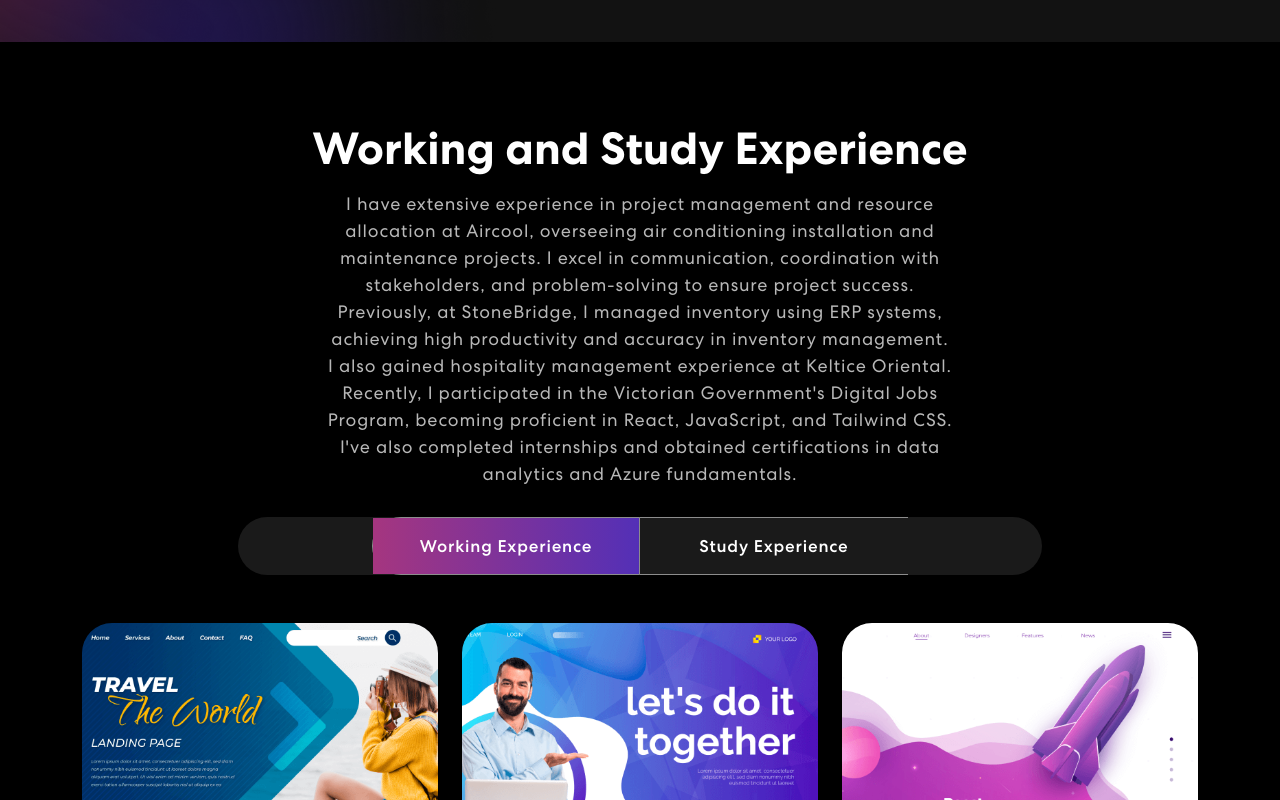
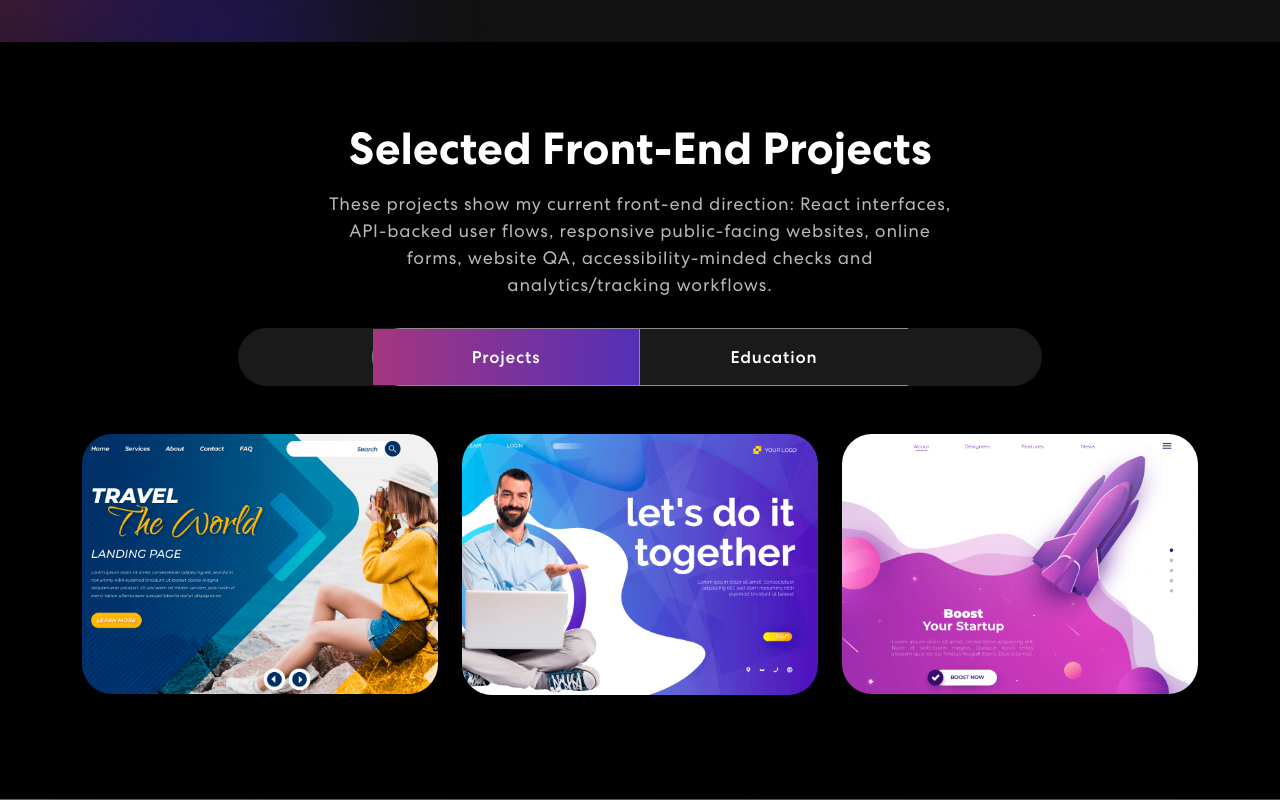
Before and after one commit to kate666kate/personal-portfolio, a React (Create React App) app: page / in a window 1280 px wide. Shown: the part 1380-2180 px from the top of the page. Built offline with nearby package versions, Linux system fonts and the light colour scheme; no server answers.

Commit message:
Refocus projects section on front-end portfolio evidence

```diff
--- a/src/components/Projects.js
+++ b/src/components/Projects.js
@@ -8,21 +8,20 @@ import 'animate.css';
 import TrackVisibility from 'react-on-screen';
 
 export const Projects = () => {
-
   const projects = [
     {
-      title: "Web Maintenance Specialist and Service Coordinator",
-      description: "Aircool Service",
+      title: "Spotify Next.js API Interface",
+      description: "React, Next.js, Express and Spotify Web API authentication flow.",
       imgUrl: projImg1,
     },
     {
-      title: "Hospitality Supervisor",
-      description: "Keltice Oriental",
+      title: "Greenline WordPress Delivery",
+      description: "Responsive service website, forms, REST API, Docker, QA and tracking concepts.",
       imgUrl: projImg2,
     },
     {
-      title: "Inventory Coordinator",
-      description: "StoneBridge",
+      title: "Personal Portfolio Website",
+      description: "React portfolio with component sections, Bootstrap layout, routing and animations.",
       imgUrl: projImg3,
     },
   ];
@@ -35,38 +34,34 @@ export const Projects = () => {
             <TrackVisibility>
               {({ isVisible }) =>
               <div className={isVisible ? "animate__animated animate__fadeIn": ""}>
-                <h2>Working and Study Experience</h2>
-                <p>I have extensive experience in project management and resource allocation at Aircool, overseeing air conditioning installation and maintenance projects. I excel in communication, coordination with stakeholders, and problem-solving to ensure project success. Previously, at StoneBridge, I managed inventory using ERP systems, achieving high productivity and accuracy in inventory management. I also gained hospitality management experience at Keltice Oriental. Recently, I participated in the Victorian Government's Digital Jobs Program, becoming proficient in React, JavaScript, and Tailwind CSS. I've also completed internships and obtained certifications in data analytics and Azure fundamentals.</p>
+                <h2>Selected Front-End Projects</h2>
+                <p>These projects show my current front-end direction: React interfaces, API-backed user flows, responsive public-facing websites, online forms, website QA, accessibility-minded checks and analytics/tracking workflows.</p>
                 <Tab.Container id="projects-tabs" defaultActiveKey="first">
                   <Nav variant="pills" className="nav-pills mb-5 justify-content-center align-items-center" id="pills-tab">
                     <Nav.Item>
-                      <Nav.Link eventKey="first">Working Experience</Nav.Link>
+                      <Nav.Link eventKey="first">Projects</Nav.Link>
                     </Nav.Item>
                     <Nav.Item>
-                      <Nav.Link eventKey="second">Study Experience</Nav.Link>
+                      <Nav.Link eventKey="second">Education</Nav.Link>
                     </Nav.Item>
                   </Nav>
                   <Tab.Content id="slideInUp" className={isVisible ? "animate__animated animate__slideInUp" : ""}>
                     <Tab.Pane eventKey="first">
                       <Row>
-                        {
-                          projects.map((project, index) => {
-                            return (
-                              <ProjectCard
-                                key={index}
-                                {...project}
-                                />
-                            )
-                          })
-                        }
+                        {projects.map((project, index) => (
+                          <ProjectCard
+                            key={index}
+                            {...project}
+                          />
+                        ))}
                       </Row>
                     </Tab.Pane>
                     <Tab.Pane eventKey="second">
                       <div>
                         <ul>
-                          <li>Web development (React) ------Digital jobs Program------02/2024-06/2024</li>
-                          <li>Master of Information Technology and Systems ------University Of Tasmania, Hobart------07/2017-08/2019</li>
-                          <li>Bachelor of Logistic Management------Dalian Jiaotong University------10/2008-06/2012</li>
+                          <li>React Development - General Assembly - 02/2024 to 06/2024</li>
+                          <li>Master of Information Technology and Systems - University of Tasmania - 07/2017 to 07/2019</li>
+                          <li>Ongoing practice: TypeScript, Next.js, REST API integration and dashboard/chart interfaces</li>
                         </ul>
                       </div>
                     </Tab.Pane>
@@ -77,7 +72,7 @@ export const Projects = () => {
           </Col>
         </Row>
       </Container>
-      <img className="background-image-right" src={colorSharp2}></img>
+      <img className="background-image-right" src={colorSharp2} alt="Decorative background" />
     </section>
   )
 }
```
